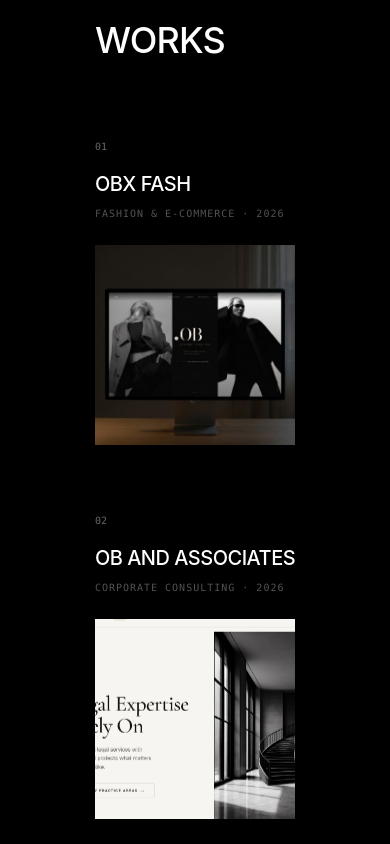
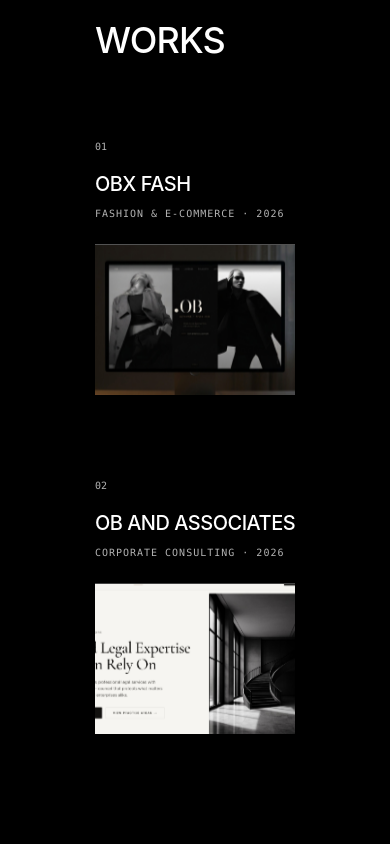
Before and after one commit to ofentsebotlhale/obj-website, a Next.js app: page / in a window 390 px wide. Shown: the part 920-1764 px from the top of the page. Built offline with nearby package versions, Linux system fonts and the light colour scheme; a web font is replaced by a local one.

Commit message:
feat: add app manifest and improve image responsiveness
Add web app manifest for PWA support and make image sizes dynamic in parallax components to ensure better optimization across different viewports.

```diff
--- /dev/null
+++ b/app/manifest.ts
@@ -0,0 +1,27 @@
+import type { MetadataRoute } from 'next'
+
+export default function manifest(): MetadataRoute.Manifest {
+  return {
+    name: 'OBX Studio',
+    short_name: 'OBX',
+    description: 'A modern web design studio based in Johannesburg.',
+    start_url: '/',
+    display: 'standalone',
+    background_color: '#ffffff',
+    theme_color: '#ffffff',
+    icons: [
+      {
+        src: '/logo.png',
+        sizes: '192x192',
+        type: 'image/png',
+        purpose: 'any maskable',
+      },
+      {
+        src: '/logo.png',
+        sizes: '512x512',
+        type: 'image/png',
+        purpose: 'any maskable',
+      }
+    ],
+  }
+}
--- a/components/anim/parallax-image.tsx
+++ b/components/anim/parallax-image.tsx
@@ -12,6 +12,7 @@ interface ParallaxImageProps {
   containerClassName?: string
   motionClassName?: string
   yOffset?: string[]
+  sizes?: string
 }
 
 export function ParallaxImage({
@@ -22,6 +23,7 @@ export function ParallaxImage({
   containerClassName = "absolute inset-0 z-0 overflow-hidden",
   motionClassName = "absolute inset-[-15%]",
   yOffset = ["-15%", "15%"],
+  sizes = "(max-width: 768px) 100vw, 60vw",
 }: ParallaxImageProps) {
   const ref = useRef<HTMLDivElement>(null)
   const { scrollYProgress } = useScroll({
@@ -37,7 +39,7 @@ export function ParallaxImage({
           src={src}
           alt={alt}
           fill
-          sizes="(max-width: 768px) 100vw, 60vw"
+          sizes={sizes}
           className={className}
           priority={priority}
           referrerPolicy="no-referrer"
--- a/components/homepage-works-parallax.tsx
+++ b/components/homepage-works-parallax.tsx
@@ -15,14 +15,15 @@ interface CardConfig {
   sizeClass: string
   parallaxSpeed: number
   alignmentClass: string
+  sizes: string
 }
 
 const cardConfigs: CardConfig[] = [
-  { sizeClass: 'w-full max-w-[766px]', parallaxSpeed: 30, alignmentClass: 'md:ml-0 md:mr-auto' },
-  { sizeClass: 'w-full max-w-[462px]', parallaxSpeed: 65, alignmentClass: 'md:ml-auto md:mr-0 md:mt-24' },
-  { sizeClass: 'w-full max-w-[352px]', parallaxSpeed: 100, alignmentClass: 'md:mx-auto md:-mt-12' },
-  { sizeClass: 'w-full max-w-[572px]', parallaxSpeed: 40, alignmentClass: 'md:ml-0 md:mr-auto md:mt-16' },
-  { sizeClass: 'w-full max-w-[418px]', parallaxSpeed: 80, alignmentClass: 'md:ml-auto md:mr-0 md:-mt-8' },
+  { sizeClass: 'w-full md:w-[85%] lg:w-[80%]', parallaxSpeed: 30, alignmentClass: 'md:ml-0 md:mr-auto', sizes: '(max-width: 768px) 100vw, (max-width: 1024px) 85vw, 80vw' },
+  { sizeClass: 'w-full md:w-[75%] lg:w-[65%]', parallaxSpeed: 65, alignmentClass: 'md:ml-auto md:mr-0', sizes: '(max-width: 768px) 100vw, (max-width: 1024px) 75vw, 65vw' },
+  { sizeClass: 'w-full md:w-[90%] lg:w-[85%]', parallaxSpeed: 20, alignmentClass: 'md:mx-auto', sizes: '(max-width: 768px) 100vw, (max-width: 1024px) 90vw, 85vw' },
+  { sizeClass: 'w-full md:w-[80%] lg:w-[75%]', parallaxSpeed: 40, alignmentClass: 'md:ml-0 md:mr-auto', sizes: '(max-width: 768px) 100vw, (max-width: 1024px) 80vw, 75vw' },
+  { sizeClass: 'w-full md:w-[70%] lg:w-[60%]', parallaxSpeed: 80, alignmentClass: 'md:ml-auto md:mr-0', sizes: '(max-width: 768px) 100vw, (max-width: 1024px) 70vw, 60vw' },
 ]
 
 function ProjectParallaxCard({ project, index }: { project: Project; index: number }) {
@@ -43,7 +44,7 @@ function ProjectParallaxCard({ project, index }: { project: Project; index: numb
 
         <Reveal>
           <div className="flex flex-col gap-2">
-            <span className="font-mono text-[10px] md:text-xs text-muted-foreground block mb-2">
+            <span className="font-mono text-[10px] md:text-xs text-background/70 block mb-2">
               0{index + 1}
             </span>
             <div className="flex items-baseline justify-between">
@@ -51,30 +52,33 @@ function ProjectParallaxCard({ project, index }: { project: Project; index: numb
                 {project.title}
               </h3>
             </div>
-            <p className="font-mono text-[10px] md:text-xs uppercase tracking-widest text-muted-foreground/80">
+            <p className="font-mono text-[10px] md:text-xs uppercase tracking-widest text-background/70">
               {project.category} &middot; {project.year}
             </p>
           </div>
         </Reveal>
 
         <Link href={`/work/${project.slug}`} className="group block w-full outline-none">
-          <motion.div
-            initial={{ clipPath: "inset(100% 0 0 0)" }}
-            whileInView={{ clipPath: "inset(0% 0 0 0)" }}
-            viewport={{ once: true }}
-            transition={{ duration: 1.1, ease: [0.22, 1, 0.36, 1], delay: 0.2 }}
-            className="relative w-full aspect-square overflow-hidden bg-background rounded-none transition-all duration-500"
-          >
+          <div className="relative w-full aspect-[4/3] md:aspect-[16/10] overflow-hidden bg-background rounded-none transition-all duration-500">
             <ParallaxImage
               src={project.image || '/placeholder.svg'}
               alt={project.title}
               priority={index === 0}
+              sizes={config.sizes}
               className="object-cover transition-transform duration-700 group-hover:scale-105"
               containerClassName="absolute inset-0 z-0 overflow-hidden"
               motionClassName="absolute inset-[-12%]"
               yOffset={['-8%', '8%']}
             />
-          </motion.div>
+            {/* Composited Reveal Overlay */}
+            <motion.div
+              initial={{ scaleY: 1 }}
+              whileInView={{ scaleY: 0 }}
+              viewport={{ once: true }}
+              transition={{ duration: 1.1, ease: [0.22, 1, 0.36, 1], delay: 0.2 }}
+              className="absolute inset-0 z-10 bg-foreground origin-bottom"
+            />
+          </div>
         </Link>
       </motion.div>
     </div>
@@ -83,7 +87,7 @@ function ProjectParallaxCard({ project, index }: { project: Project; index: numb
 
 export function HomepageWorksParallax({ items }: WorksParallaxProps) {
   return (
-    <section className="bg-foreground text-background py-24 md:py-32 lg:py-48 px-[5vw] md:px-[8vw] w-full overflow-hidden flex flex-col justify-center">
+    <section className="bg-foreground text-background py-24 md:py-32 lg:py-48 px-[5vw] w-full overflow-hidden flex flex-col justify-center">
       <div className="max-w-[1920px] mx-auto">
         {/* Section Header */}
         <div className="mb-24 md:mb-32 lg:mb-40">
@@ -94,8 +98,8 @@ export function HomepageWorksParallax({ items }: WorksParallaxProps) {
           </Reveal>
         </div>
 
-        {/* Asymmetrical Grid with Square Image Containers of Different Sizes & Container Parallax */}
-        <div className="grid grid-cols-1 md:grid-cols-2 gap-20 md:gap-32 lg:gap-48 items-start">
+        {/* Asymmetrical Grid with Container Parallax */}
+        <div className="flex flex-col gap-24 md:gap-40 lg:gap-56 items-start">
           {items.map((project, index) => (
             <ProjectParallaxCard key={project.slug} project={project} index={index} />
           ))}
```
